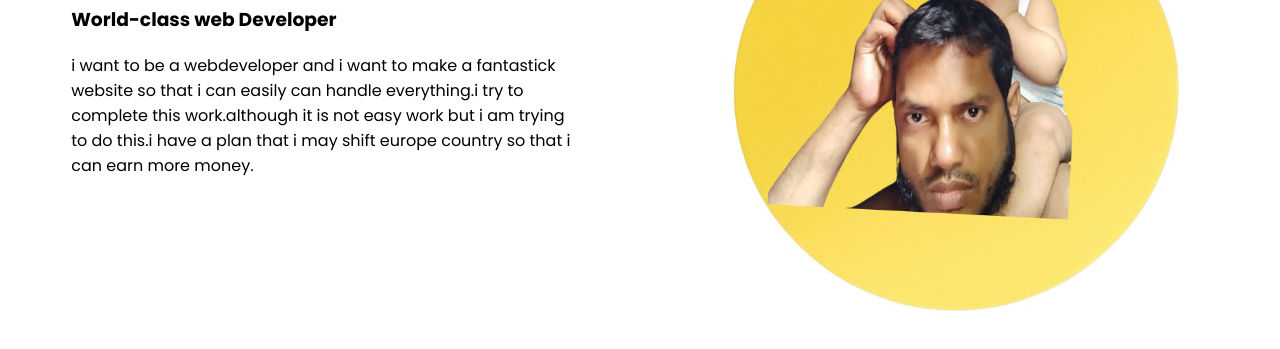
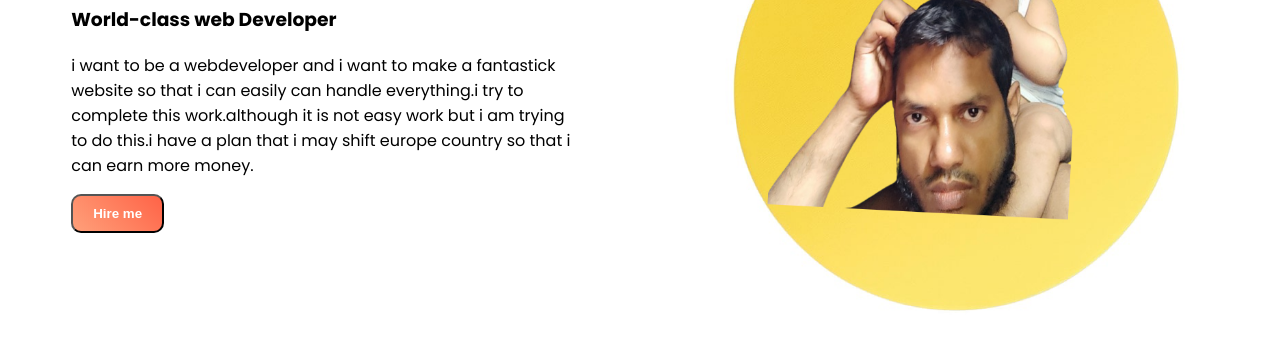
Before and after one commit to Liakatali418/Make-first-web-page, a plain HTML site: page index.html in a window 1280 px wide. Shown: the part 231-580 px from the top of the page. Drawn offline with Linux system fonts and the light colour scheme; a web font is replaced by a local one.

Commit message:
button make

```diff
--- a/index.html
+++ b/index.html
@@ -12,6 +12,7 @@
             <h1><span class="name-highlight">Liakat Ali</span> Web Developer</h1>
             <h3>World-class web Developer</h3>
             <p>i want to be a webdeveloper and i want to make a fantastick website so that i can easily can handle everything.i try to complete this work.although it is not easy work but i am trying to do this.i have a plan that i may shift europe country so that i can earn more money.</p>
+            <a target="_blank" href="https://liakatali418.github.io/Make-first-web-page/" ><button class="north">Hire me</button></a>
         </div>
         <div class="half-width">
             <img src="images/liakat1.png" alt="">
--- a/style.css
+++ b/style.css
@@ -16,3 +16,11 @@ h1{
 .half-width img{
     width: 100%;
 }
+.north{
+    text-decoration: none;
+    background-image: linear-gradient(45deg, lightSalmon, Tomato);
+    padding: 10px 20px;
+    border-radius: 10px;
+    color: white;
+    font-weight: 700;
+}
```
